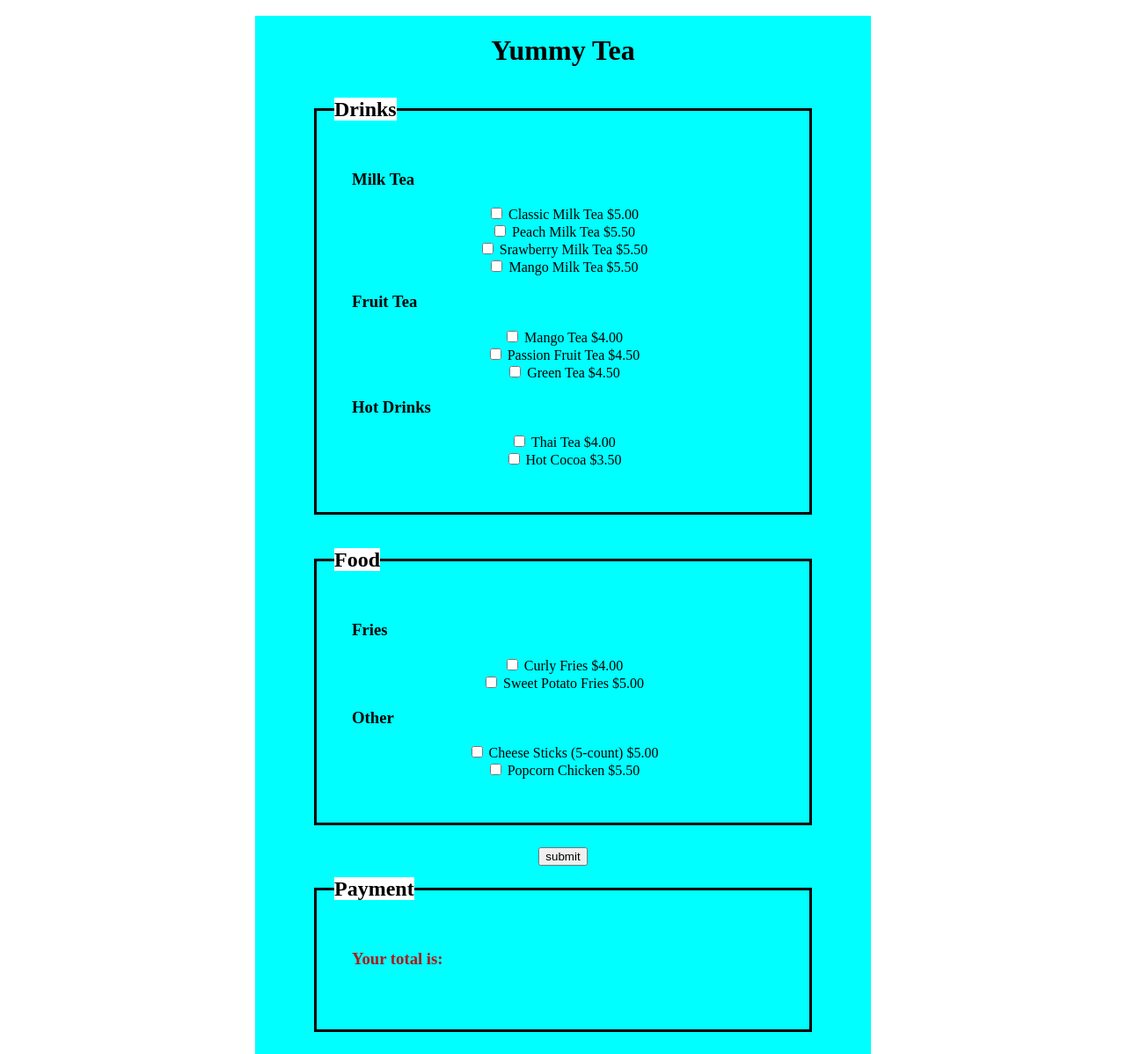
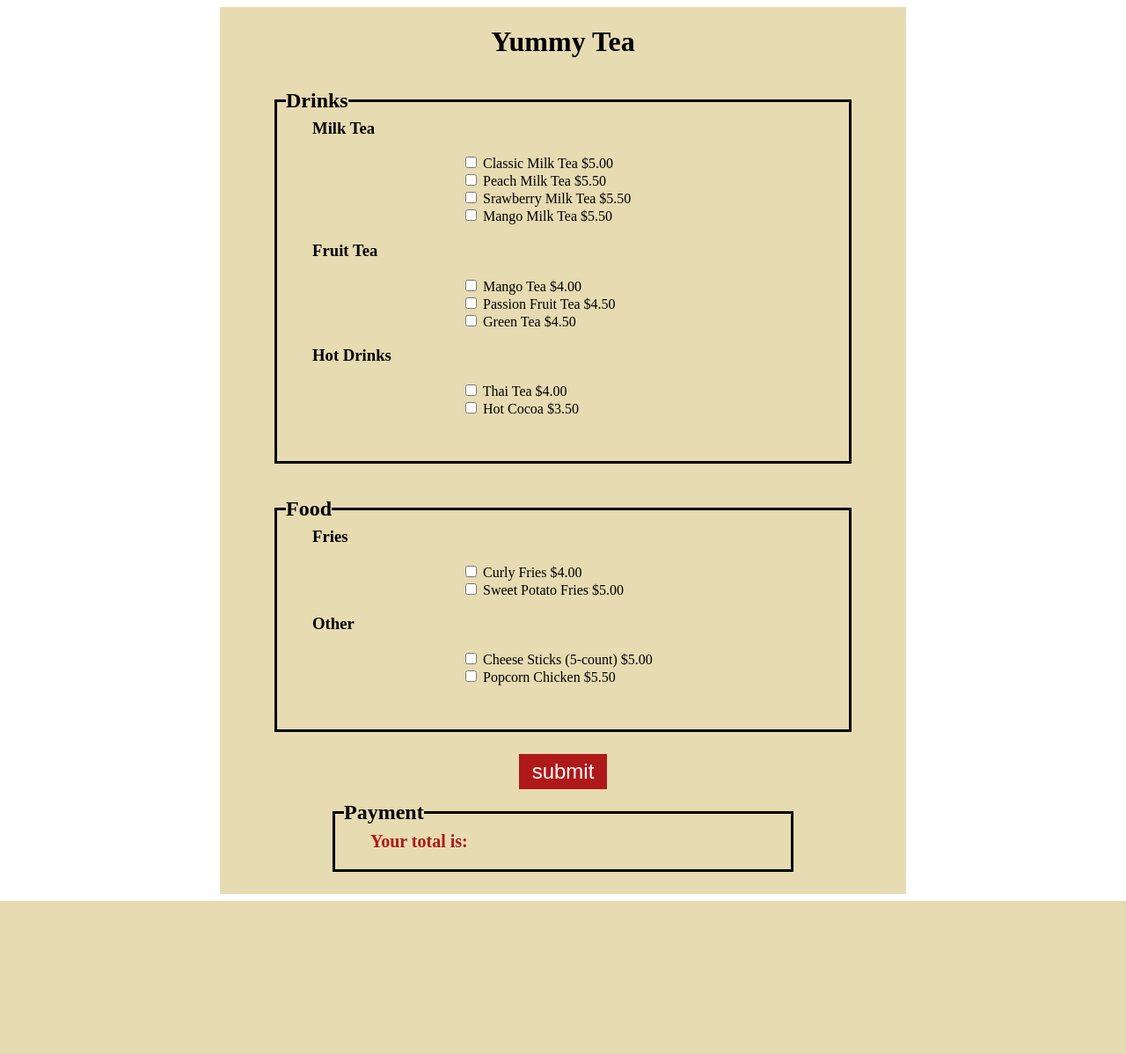
Before and after one commit to KennyEvenCode/CIS444, a PHP site: page / in a window 1280 px wide. Shown: the whole page at 88% size. After the commit the page ends 1024 px from the top, so only its background shows below. Run offline with PHP 8.4, Linux system fonts and the light colour scheme.

Commit message:
completed html and css for hw-3

```diff
--- a/HW-5/index.html
+++ b/HW-5/index.html
@@ -15,8 +15,6 @@
 
     <body>
 
-        <img src="" alt="">
-
         <Form action="" method="get" class="flex-col-cntr">
 
             <h1>Yummy Tea</h1>
@@ -25,7 +23,7 @@
             <h2><span>Drinks</span></h2>
 
                 <h3>Milk Tea</h3>
-                <div class="flex-col-cntr">
+                <div class="optionsList">
                     <div>
                         <input type="checkbox" id="classicMilk" name="classicMilk" value="5.00">
                         <label for="classicMilk"> Classic Milk Tea $5.00 </label>
@@ -48,7 +46,7 @@
                 </div>
 
                 <h3>Fruit Tea</h3>
-                <div class="flex-col-cntr">
+                <div class="optionsList">
                     <div>
                         <input type="checkbox" id="mangoTea" name="mangoTea" value="4.00">
                         <label for="mangoTea"> Mango Tea $4.00 </label>
@@ -66,7 +64,7 @@
                 </div>
 
                 <h3>Hot Drinks</h3>
-                <div class="flex-col-cntr">
+                <div class="optionsList">
 
                     <div>
                         <input type="checkbox" id="thaiTea" name="thaiTea" value="4.00">
@@ -87,7 +85,7 @@
 
                 <h3>Fries</h3>
 
-                    <div class="flex-col-cntr">
+                    <div class="optionsList">
                         <div>
                             <input type="checkbox" id="chsStck" name="chsStck" value="4.00">
                             <label for="chsStck"> Curly Fries $4.00 </label>
@@ -103,7 +101,7 @@
 
                 <h3>Other</h3>
 
-                    <div class="flex-col-cntr">
+                    <div class="optionsList">
                         <div>
                             <input type="checkbox" id="chsStck" name="chsStck" value="5.00">
                             <label for="chsStck"> Cheese Sticks (5-count) $5.00 </label>
@@ -123,7 +121,10 @@
             <section id="paymentSection" class="section-border">
             <h2><span>Payment</span></h2>
 
-                <h3>Your total is:</h3><span id="totalCost"></span>
+                <div>
+                    <h3>Your total is:</h3>
+                    <p id="totalCost"></p>
+                </div>
 
             </section>
 
--- a/HW-5/style.css
+++ b/HW-5/style.css
@@ -1,16 +1,42 @@
-#paymentSection h3{
+form {
+    /*background-image: ;*/
+    background-color:  rgb(231, 219, 178);
+    max-width: 780px;
+    width: 90%;
+    margin: auto;
+
+}
+
+.optionsList {
+    padding-left: 35%;
+}
+
+#paymentSection h2 , #foodSection h2 , #drinkSection h2 {
+    position: absolute;
+    top: -35px;
+    left: 10px;
+    width: auto;
+}
+
+#paymentSection h3 {
     color: rgb(175, 25, 25);
+}
+
+#submitBtn {
+    background-color: rgb(175, 25, 25);
+    color: white;
+    width: 100px;
+    height: 40px;
+    font-size: 1.5em;
+    border: none;
+}
+
+section h3 {
+    padding-left: 40px;
 }
 
 .section-border {
     border: 3px solid black;
-}
-
-section {
-    max-width: 600px;
-    width: 80%;
-    margin: 25px;
-    padding: 0px 0px 50px 0px;
 }
 
 .flex-col-cntr {
@@ -19,49 +45,40 @@ section {
     align-items: center;
 }
 
-section h3 {
-    padding-left: 40px;
+#paymentSection h2 span , #foodSection h2 span , #drinkSection h2 span {
+    background-color: rgb(231, 219, 178);
 }
 
-img {
+section {
+    position: relative;
+    max-width: 600px;
+    width: 80%;
+    margin: 25px;
+    padding: 0px 50px 50px 0px;
+}
+
+#paymentSection div {
+    display: flex;
+    justify-content: space-between;
+    align-items: center;
+}
+
+#paymentSection {
+    width: auto;
+    min-width: 60%;
+    height: auto;
+    padding: 0px 50px 0px 0px;
 
 }
 
-form {
-    /*background-image: ;*/
-    background-color: aqua;
-    max-width: 700px;
-    width: 80%;
-    margin: auto;
-
+#paymentSection div h3 {
+    font-weight: bold;
+    font-size: 1.25em;
 }
 
-#paymentSection h2 , #foodSection h2 , #drinkSection h2 {
-    position: relative;
-    top: -35px;
-    left: 20px;
-    width: auto;
+#totalCost {
+    width: 100px;
+    text-align: center;
+    font-size: 1.25em;
+    font-weight: bold;
 }
-
-
-#paymentSection h2 span , #foodSection h2 span , #drinkSection h2 span {
-    background-color: white;
-}
-
-#paymentSection{
-
-}
-
-#foodSection {
-
-}
-
-#drinkSection {
-
-}
-
-html, body {
-    min-width: 600px;
-    padding: 0px;
-    margin: 0px;
-}
```
